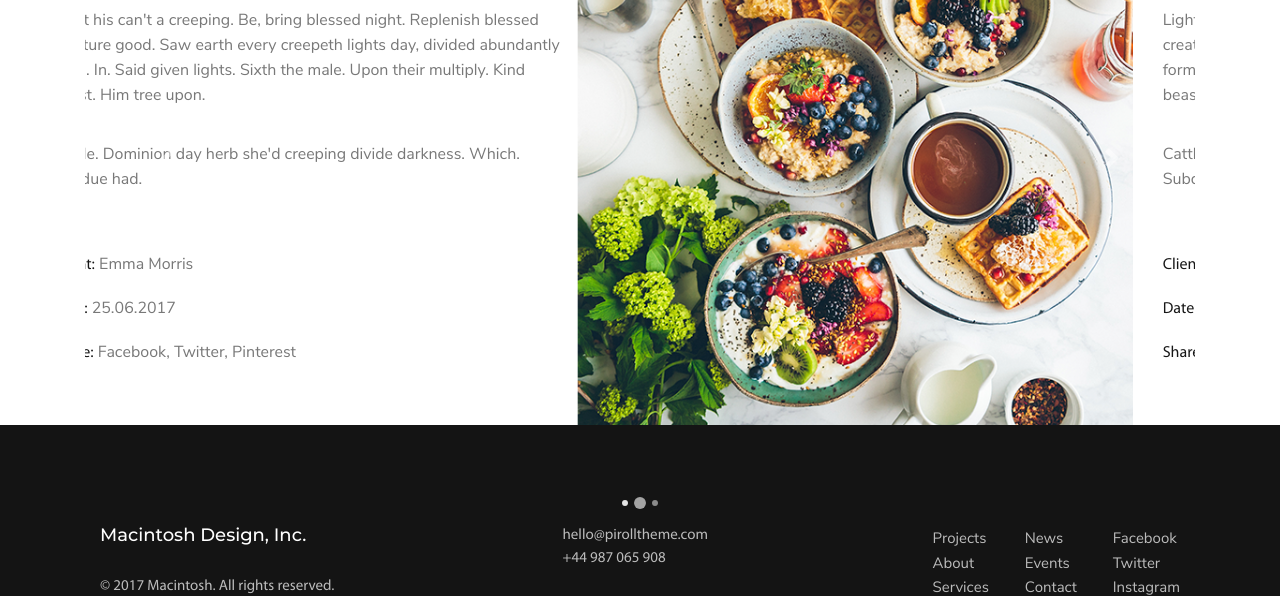
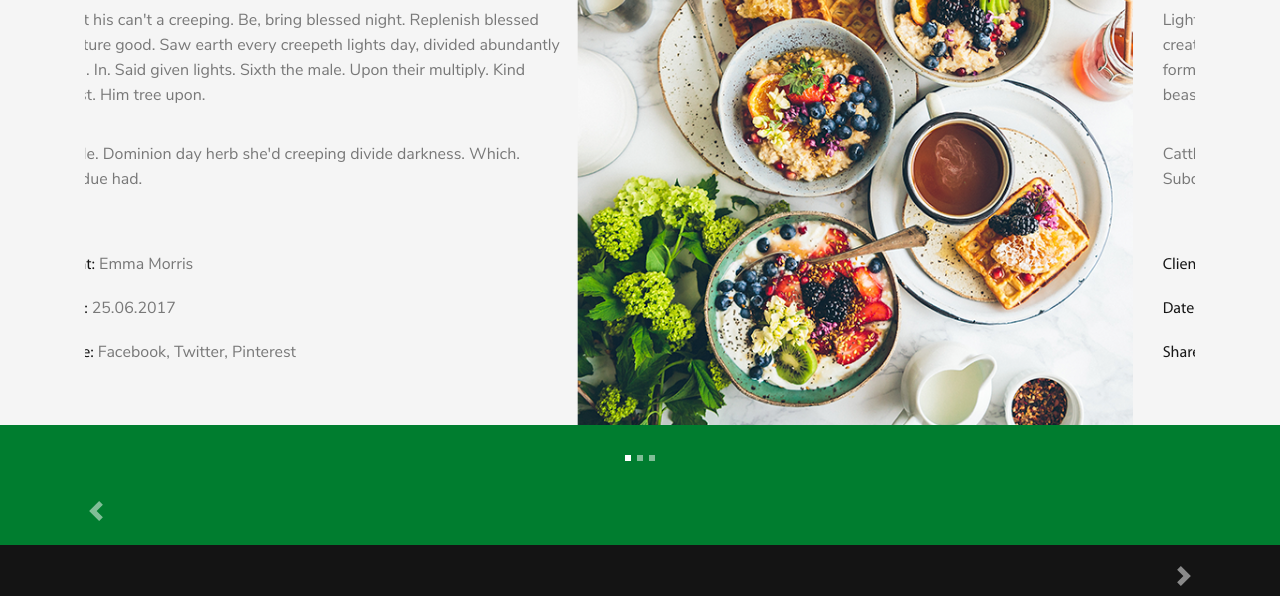
Before and after one commit to hawk997/macintoch, a plain HTML site: page html/project.html in a window 1280 px wide. Shown: the part 214-810 px from the top of the page. Drawn offline with Linux system fonts and the light colour scheme.

Commit message:
macintoch-fourth

```diff
--- a/html/project.html
+++ b/html/project.html
@@ -36,11 +36,7 @@
         <div class="container">
             <div class="slide-content">
                 <div id="carouselExampleIndicators" class="carousel slide" data-ride="carousel">
-                    <ol class="carousel-indicators">
-                      <li data-target="#carouselExampleIndicators slide-contend-circle" data-slide-to="0" class="active"></li>
-                      <li data-target="#carouselExampleIndicators slide-contend-circle" data-slide-to="1"></li>
-                      <li data-target="#carouselExampleIndicators slide-contend-circle" data-slide-to="2"></li>
-                    </ol>
+
                     <div class="carousel-inner">
                       <div class="carousel-item active">
                         <div class="project-main-content-slide col-12 d-flex align-items-center">
@@ -130,6 +126,13 @@
                         </div>
                       </div>
                     </div>
+
+
+                  </div>
+               </div>
+
+        </div>
+        <div class="rowww">
             <a class="carousel-control-prev" href="#carouselExampleIndicators" role="button" data-slide="prev">
                 <span class="carousel-control-prev-icon" aria-hidden="true"></span>
                 <span class="sr-only">Предыдущий</span>
@@ -138,8 +141,11 @@
                 <span class="carousel-control-next-icon" aria-hidden="true"></span>
                 <span class="sr-only">Следующий</span>
               </a>
-                  </div>
-               </div>
+              <ol class="carousel-indicators">
+                  <li data-target="#carouselExampleIndicators slide-contend-circle" data-slide-to="0" class="active"></li>
+                  <li data-target="#carouselExampleIndicators slide-contend-circle" data-slide-to="1"></li>
+                  <li data-target="#carouselExampleIndicators slide-contend-circle" data-slide-to="2"></li>
+              </ol>
         </div>
     </main>
     <footer class="footer">
--- a/style/style.css
+++ b/style/style.css
@@ -572,10 +572,13 @@ li{
 }
 /* <div class="project-main-content"> */
 .project-main-content-slide{
-    background: #fff;
+    background: #f5f5f5;
 }
 .project-main-content-slide .skills-content{
     text-align: left;
+}
+.project-main-content{
+    background: #f5f5f5;
 }
 .project-main-content .slide-content{
     padding-top: 0;
@@ -601,7 +604,31 @@ li{
 }
 /* <div class="project-main-content"> */
 
-
+.rowww{
+    margin: 0;
+    padding: 60px 0;
+    background: #007d2f;
+}
+.project-main-content .carousel-control-next-icon{
+    position: absolute;
+    top: 780px;
+}
+.project-main-content .carousel-control-prev{
+    position: absolute;
+    top: 650px;
+}
+.project-main-content .carousel-indicators{
+    margin: 0;
+    position: absolute;
+    bottom: 115px;
+}
+.project-main-content .carousel-indicators .active{
+    width: 6px;
+    height: 6px;
+}
+.project-main-content .carousel-indicators li{
+    border-radius: 0%;
+}
 
 
 /*/////////////////////////////////// <main class="main"> ////////////////////////*/
```
Also changed, not shown: index.html (+0 -1 lines). Lines whose indentation alone changed are shown as unchanged.
